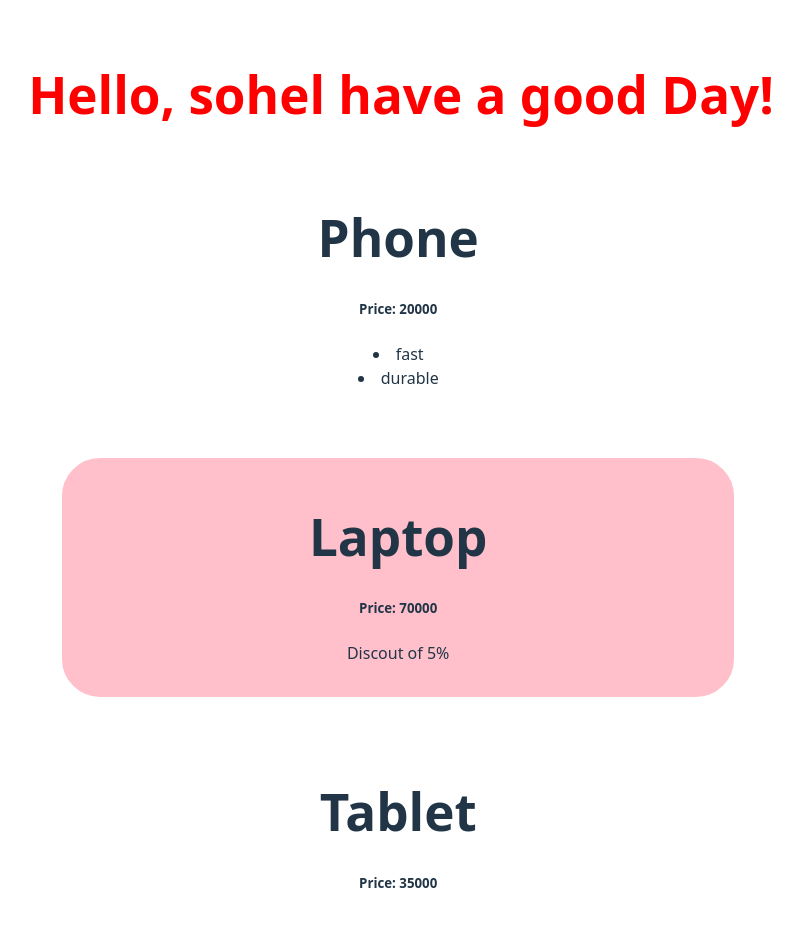
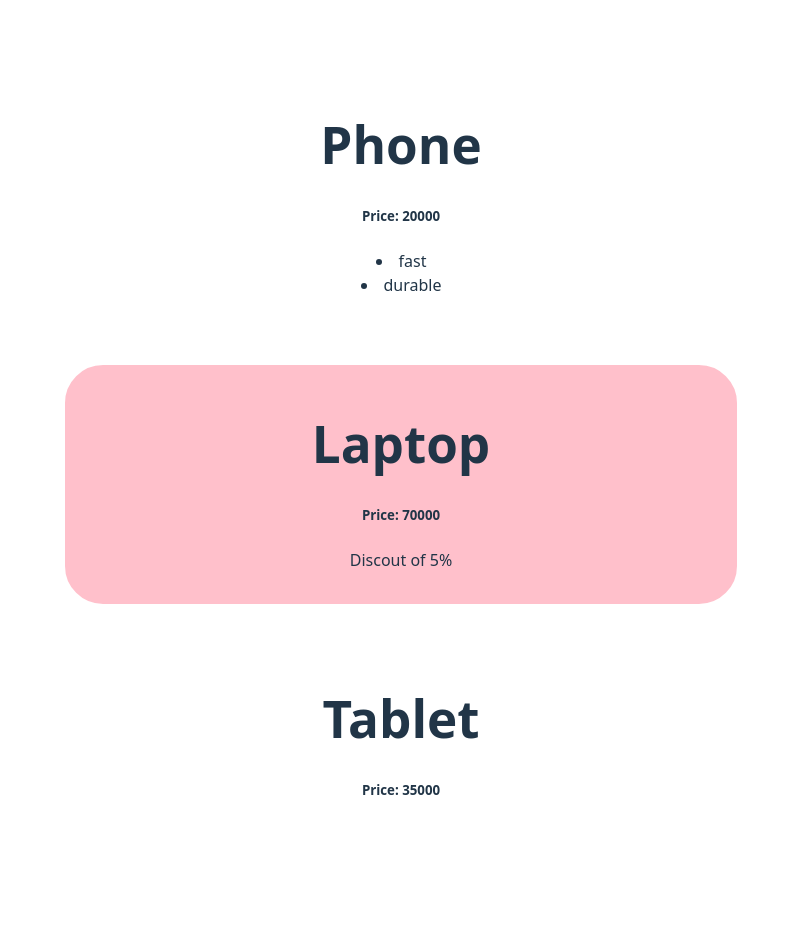
Before and after one commit to sohelkhan006/DREACT, a React (Vite) app: page / in a window 1280 px wide. Shown: the top 926 px of the page, without its empty margins (239-1041 px from the left). After the commit the page ends 905 px from the top, so only its background shows below. Built offline with nearby package versions, Linux system fonts and the light colour scheme.

Commit message:
Remove unwanted imports

```diff
--- a/src/App.jsx
+++ b/src/App.jsx
@@ -1,19 +1,16 @@
-// import React from 'react';
+
 import './App.css'
-import Title from './Title';
 import ProductTab from './ProductTab';
-import Greeting from './Greeting';
-import Form from './Form';
-import HelloUser from './Activity';
+
+
+
 
 function App() {
   return (
     <div>
-      <HelloUser username= "sohel" textcolor= "red"/>
+
       <ProductTab/>
-      {/* <h1>Server is running successfully</h1>
-      <Greeting/>
-      <Form/> */}
+
      </div>
   );
 }
```
